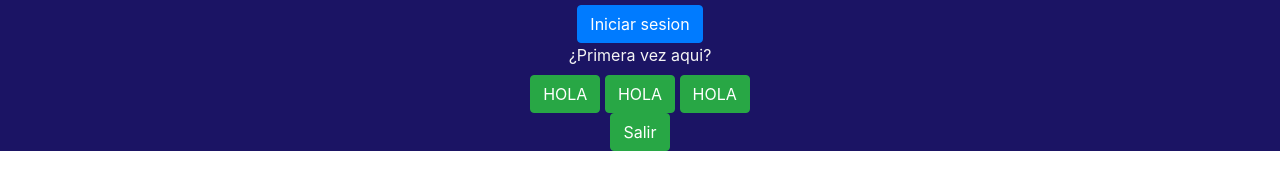
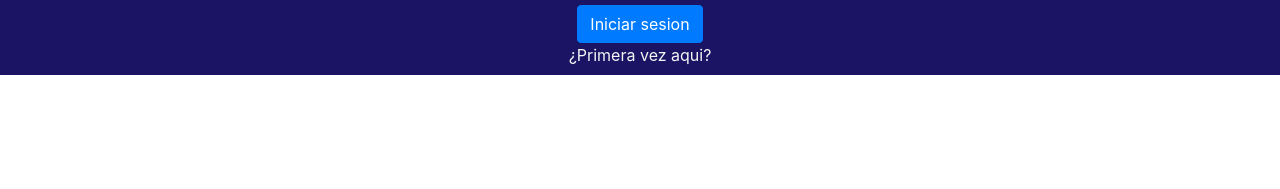
Before and after one commit to Emilioledo/ProyectoUADE, a plain HTML site: page layout/login.html in a window 1280 px wide. Shown: the part 503-692 px from the top of the page. Drawn offline with nearby package versions, Linux system fonts and the light colour scheme.

Commit message:
Remove test buttons

```diff
--- a/layout/login.html
+++ b/layout/login.html
@@ -28,14 +28,6 @@
                         <div class="col-sm-12 loginLabel">
                             <label for="Sign in">¿Primera vez aqui?</label>
                         </div>
-                        <div class="col-sm-12 btn-login">
-                            <button class="btn btn-success">HOLA</button>
-                            <button class="btn btn-success">HOLA</button>
-                            <button class="btn btn-success">HOLA</button>
-                        </div>
-                        <div class="col-sm-12 btn-login">
-                            <button class="btn btn-success">Salir</button>
-                        </div>
                     </div>
                 </div>
             </div>
```
